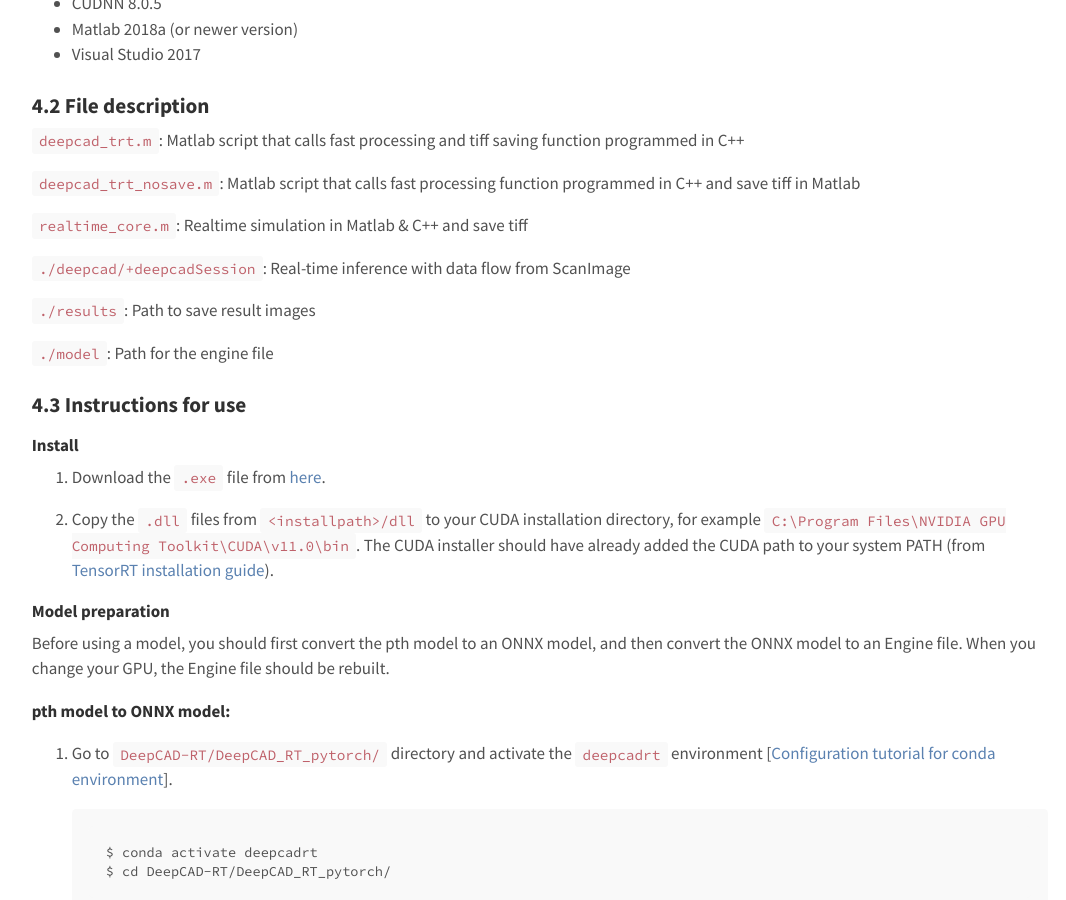
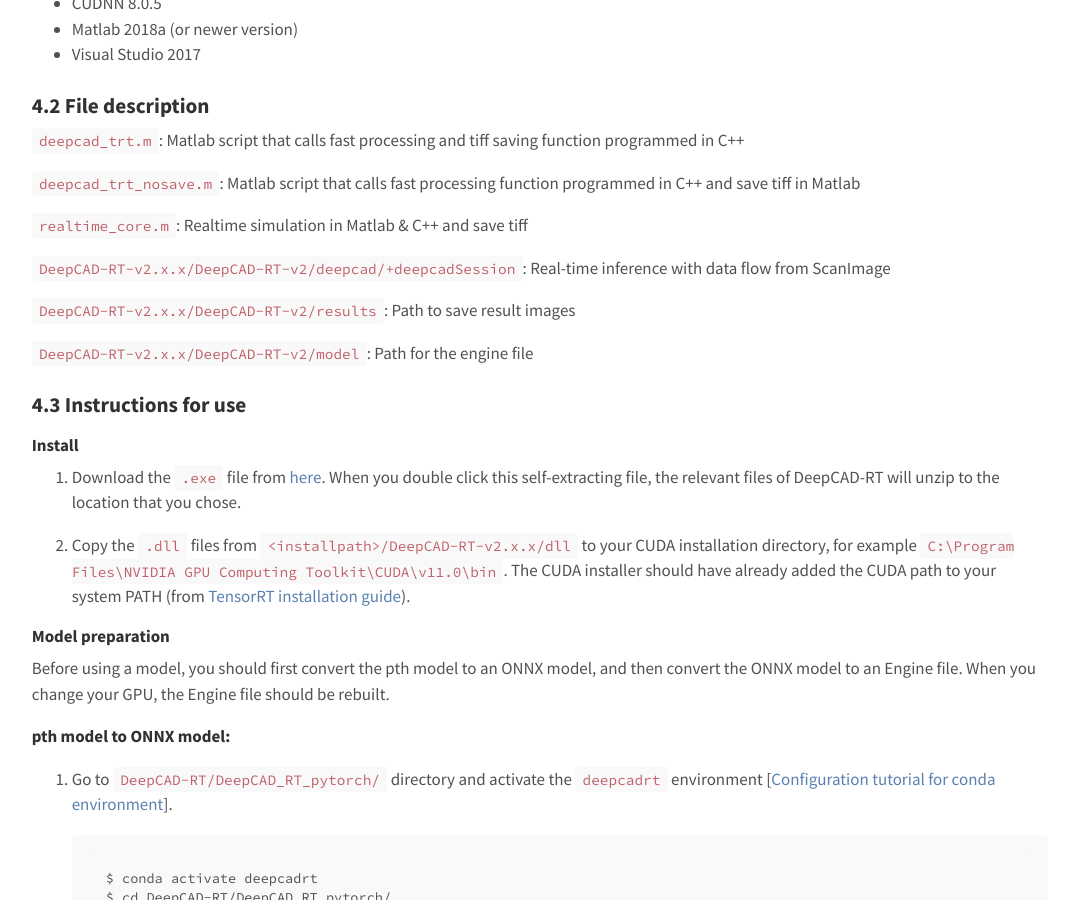
Before and after one commit to cabooster/DeepCAD-RT, a Jekyll site: the page built from Tutorial.md, in a window 1280 px wide and 900 px high, scrolled down 4609 px. Shown: the whole window, without its empty margins (100-1166 px from the left). Built offline with Jekyll 4.4.1, drawn with Linux system fonts in a browser that asks for light colours; some of the changed text lies outside the part shown.

Commit message:
Update Tutorial.md

```diff
--- a/Tutorial.md
+++ b/Tutorial.md
@@ -115,19 +115,19 @@
 
 `realtime_core.m`: Realtime simulation in Matlab & C++ and save tiff
 
-`./deepcad/+deepcadSession`: Real-time inference with data flow from ScanImage
+`DeepCAD-RT-v2.x.x/DeepCAD-RT-v2/deepcad/+deepcadSession`: Real-time inference with data flow from ScanImage
 
-`./results`: Path to save result images
+`DeepCAD-RT-v2.x.x/DeepCAD-RT-v2/results`: Path to save result images
 
-`./model`: Path for the engine file
+`DeepCAD-RT-v2.x.x/DeepCAD-RT-v2/model`: Path for the engine file
 
 ### 4.3 Instructions for use
 
 #### Install
 
-1. Download the `.exe` file from [here](https://zenodo.org/record/6366812#.YjQFNupBybg).
+1. Download the `.exe` file from [here](https://zenodo.org/record/6366812#.YjQFNupBybg). When you double click this self-extracting file, the relevant files of DeepCAD-RT will unzip to the location that you chose.
 
-2. Copy the `.dll` files from `<installpath>/dll` to your CUDA installation directory, for example `C:\Program Files\NVIDIA GPU Computing Toolkit\CUDA\v11.0\bin`. The CUDA installer should have already added the CUDA path to your system PATH (from [TensorRT installation guide](https://docs.nvidia.com/deeplearning/tensorrt/archives/tensorrt-601/tensorrt-install-guide/index.html#installing-zip)).
+2. Copy the `.dll` files from `<installpath>/DeepCAD-RT-v2.x.x/dll` to your CUDA installation directory, for example `C:\Program Files\NVIDIA GPU Computing Toolkit\CUDA\v11.0\bin`. The CUDA installer should have already added the CUDA path to your system PATH (from [TensorRT installation guide](https://docs.nvidia.com/deeplearning/tensorrt/archives/tensorrt-601/tensorrt-install-guide/index.html#installing-zip)).
 
 #### Model preparation
 
@@ -185,7 +185,7 @@
 
 1. Open Matlab.
 
-2. Change file path to xxx/DeepCAD-RT-v2.
+2. Change file path to `<installpath>/DeepCAD-RT-v2.x.x/DeepCAD-RT-v2`.
 
 3. Configure the environment:
 
```
